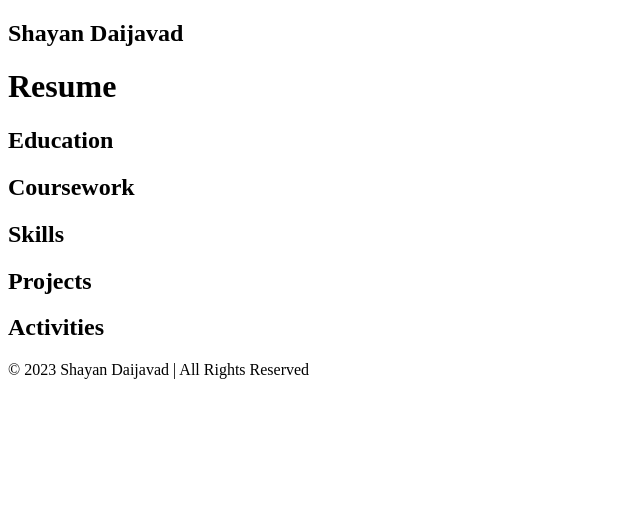
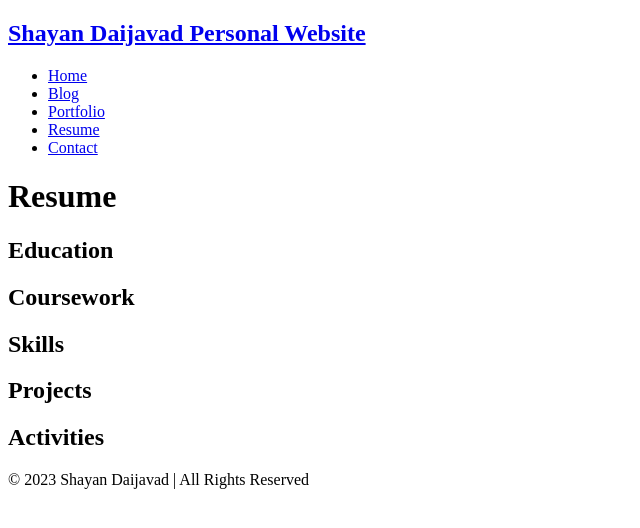
Before and after one commit to HenryHorse/HenryHorse.github.io, a plain HTML site: page resume.html in a window 1280 px wide. Shown: the whole page, without its empty margins (0-640 px from the left). Drawn offline with Linux system fonts and the light colour scheme.

Commit message:
feat: added navigation

```diff
--- a/resume.html
+++ b/resume.html
@@ -5,7 +5,16 @@
   </head>
   <body>
     <nav class="navbar">
-      <h1 class="logo">Shayan Daijavad</h1>
+      <h1 class="logo">
+        <a href="index.html">Shayan Daijavad Personal Website</a>
+      </h1>
+      <ul class="nav-list">
+        <li><a href="index.html">Home</a></li>
+        <li><a href="blog.html">Blog</a></li>
+        <li><a href="portfolio.html">Portfolio</a></li>
+        <li><a href="resume.html">Resume</a></li>
+        <li><a href="contact.html">Contact</a></li>
+      </ul>
     </nav>
     <main>
       <h1 class="page-title">Resume</h1>
```
Also changed, not shown: blog.html (+13 -6 lines), contact.html (+13 -6 lines), portfolio.html (+13 -6 lines).
